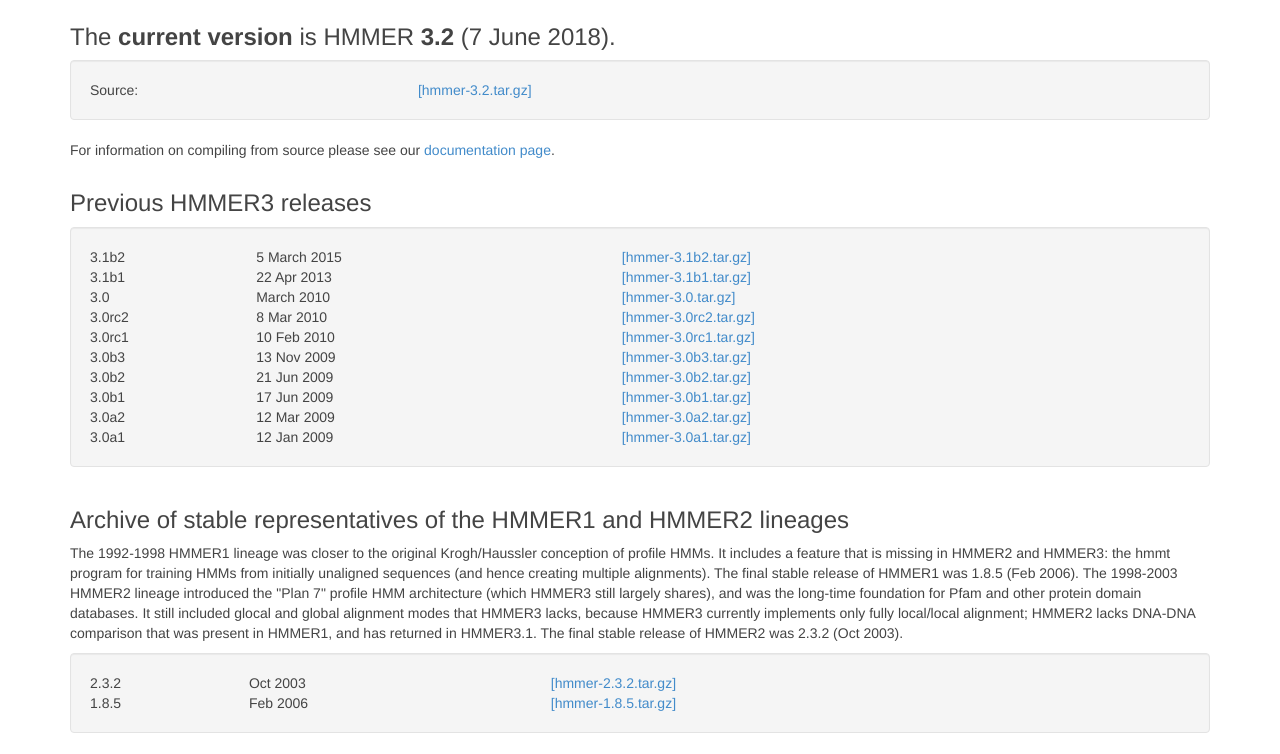
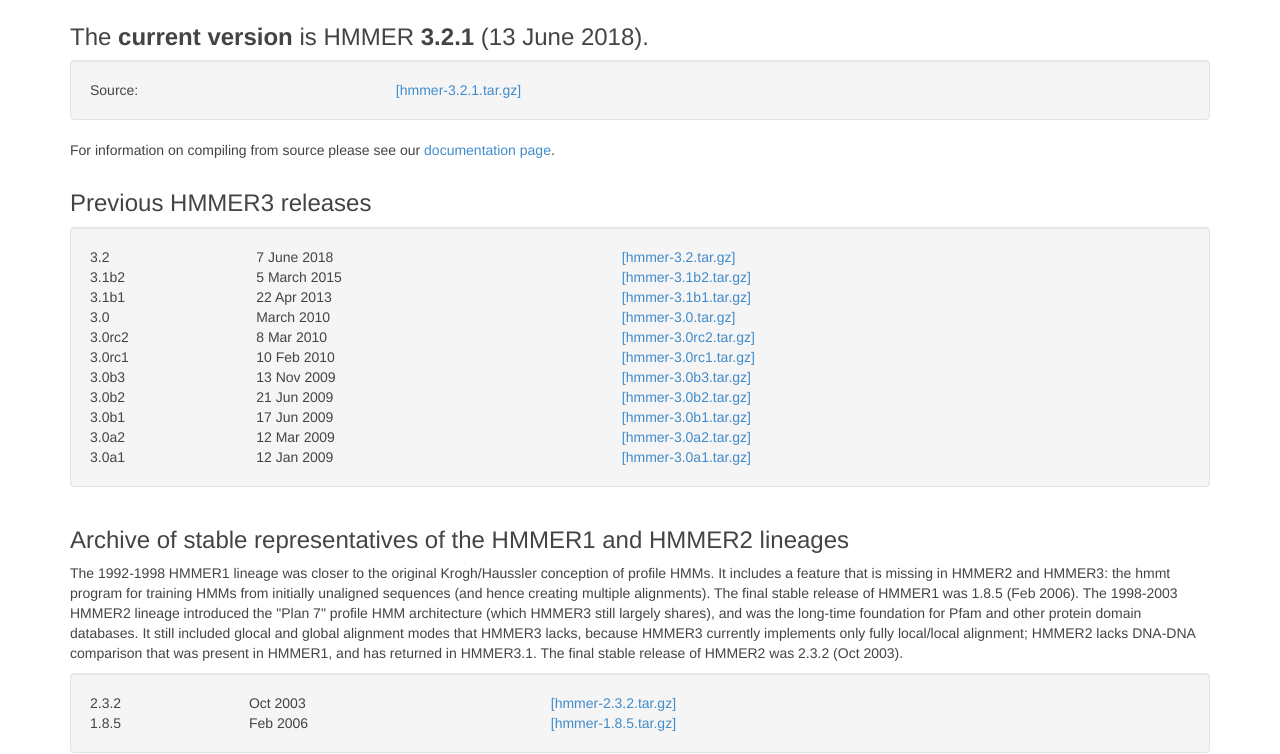
Before and after one commit to EddyRivasLab/hmmer.org, a plain HTML site: page site/download.html in a window 1280 px wide. Shown: the part 80-834 px from the top of the page. Drawn offline with nearby package versions, Linux system fonts and the light colour scheme.

Commit message:
HMMER 3.2.1 release

```diff
--- a/site/download.html
+++ b/site/download.html
@@ -40,12 +40,12 @@
 
       <div class="row current">
         <div class="col-sm-12">
-          <h3>The <strong>current version</strong> is HMMER <strong>3.2</strong> (7 June 2018).</h3>
+          <h3>The <strong>current version</strong> is HMMER <strong>3.2.1</strong> (13 June 2018).</h3>
           <div class="well">
             <table>
               <tr>
                 <td> Source:</td>
-                <td> <a href="http://eddylab.org/software/hmmer/hmmer-3.2.tar.gz">[hmmer-3.2.tar.gz]</a></td>
+                <td> <a href="http://eddylab.org/software/hmmer/hmmer-3.2.1.tar.gz">[hmmer-3.2.1.tar.gz]</a></td>
               </tr>
             </table>
           </div>
@@ -59,6 +59,11 @@
           <div class="well">
             <table>
               <tbody>
+                <tr>
+                  <td> 3.2</td>
+                  <td> 7 June 2018 </td>
+                  <td> <a href="http://eddylab.org/software/hmmer/hmmer-3.2.tar.gz">[hmmer-3.2.tar.gz]</a></td>
+                </tr>
                 <tr>
                   <td> 3.1b2</td>
                   <td> 5 March 2015 </td>
```
Also changed, not shown: site/documentation.html (+1 -1 lines), site/index.html (+1 -1 lines).
